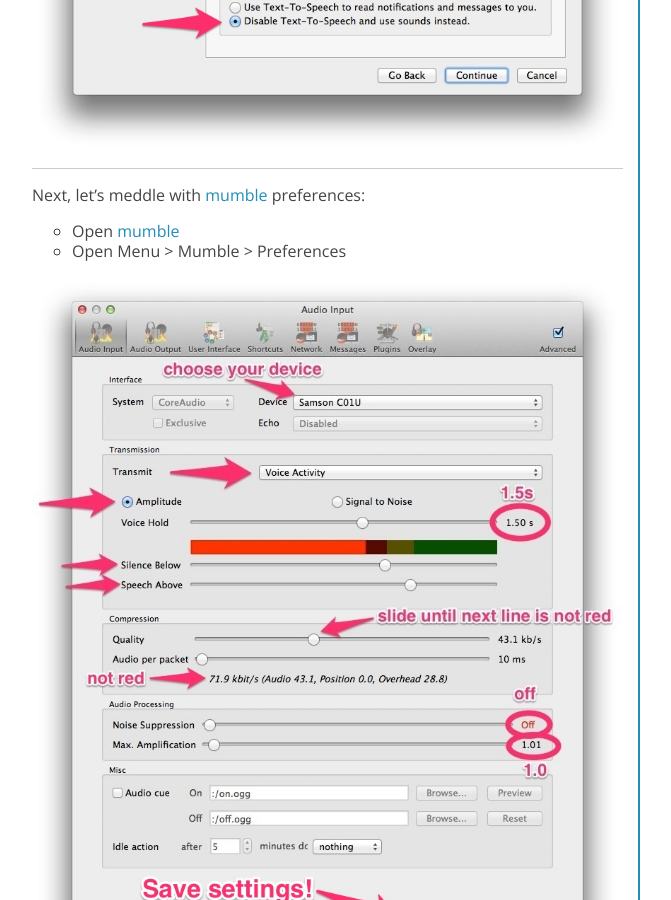
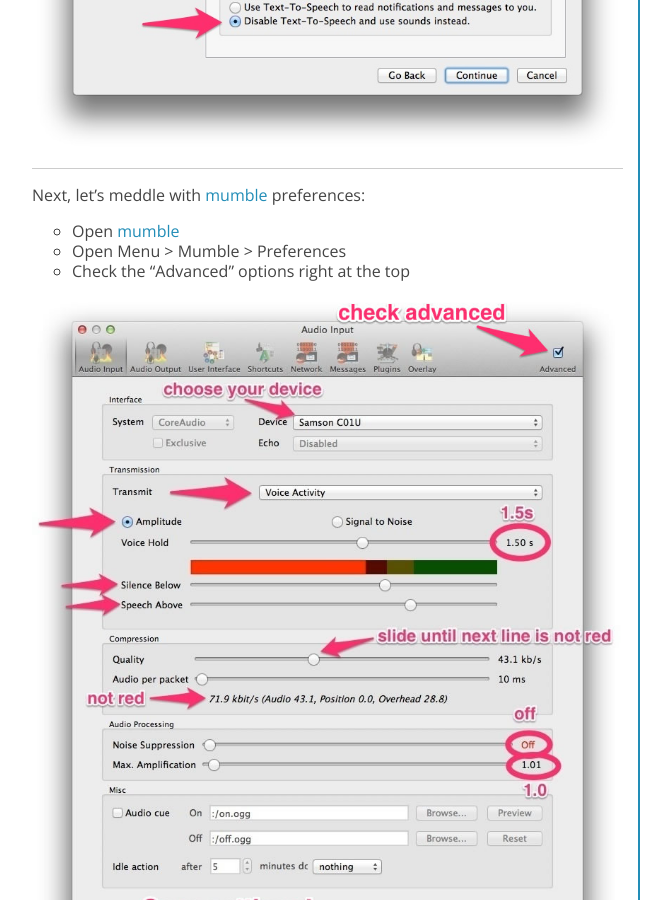
Before and after one commit to webuildsg/live, a Jekyll site: the page built from guest-notes.md, in a window 1280 px wide and 900 px high, scrolled down 4240 px. Shown: the whole window, without its empty margins (144-815 px from the left). Built offline with Jekyll 4.4.1, drawn with Linux system fonts in a browser that asks for light colours; Markdown is read by kramdown in place of the engine named in the settings.

Commit message:
included instructions to check "Advanced". fixed #41.

```diff
--- a/guest-notes.md
+++ b/guest-notes.md
@@ -53,6 +53,7 @@ Next, let's meddle with [mumble](http://mumble.sourceforge.net/#Get_Mumble) pref
 
 - Open [mumble](http://mumble.sourceforge.net/#Get_Mumble)
 - Open Menu > Mumble > Preferences
+- Check the "Advanced" options right at the top
 
 ![Mumble preferences]({{ site.url}}/img/guest-notes-10.jpg)
 
```
Also changed, not shown: img/guest-notes-10.jpg.
